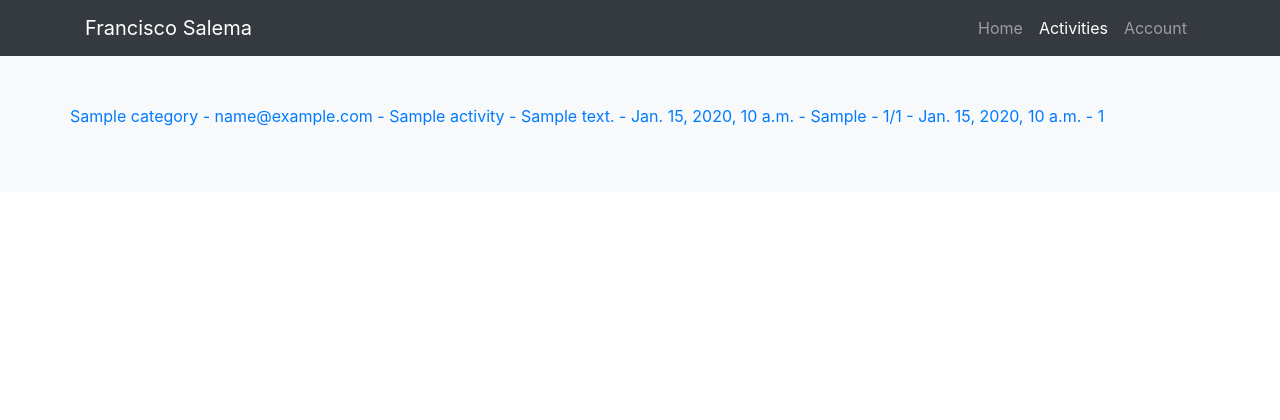
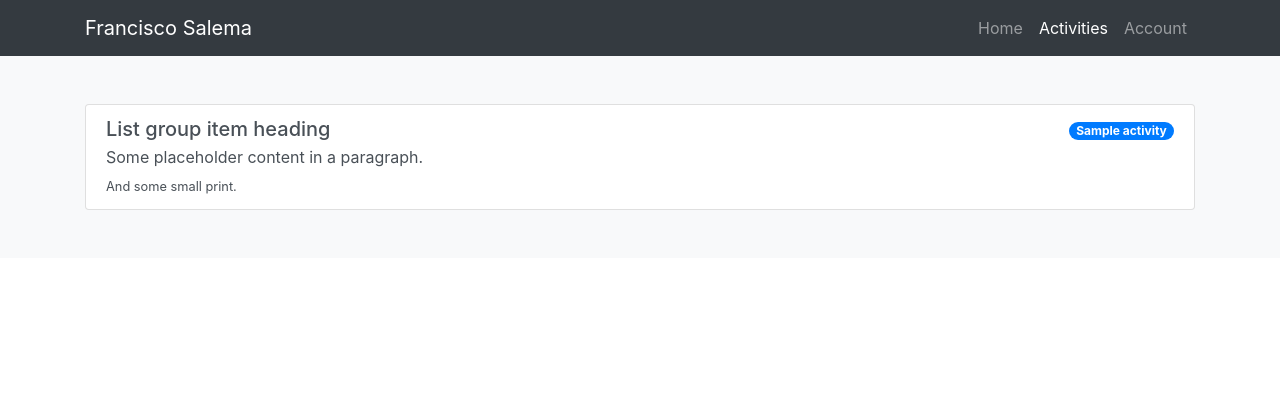
Before and after one commit to fsalemag/django_app, a Django app: page /activities/category/1 in a window 1280 px wide. Shown: the top 420 px of the page. Run offline with Django 3.2, Linux system fonts and the light colour scheme; tables that the repository leaves empty hold one stand-in row (values such as "Sample post"); some libraries are stand-ins or nearby versions.

```diff
--- a/activities/templates/activities/activities.html
+++ b/activities/templates/activities/activities.html
@@ -6,21 +6,20 @@
     <main role="main">
         <div class="album py-5 bg-light">
             <div class="container">
-                <div class="row">
-
+                <div class="list-group">
                     {% for activity in object_list %}
-                        <a href="{% url 'activities-detail' activity.category activity.id %}"><p>{{ activity.category }} - {{ activity.creator }} - {{ activity.title }}
-                            - {{ activity.description }} -
-                            {{ activity.created_on }} -
-                            {{ activity.location }} -
-                            {{ activity.participants.count }}/{{ activity.max_n_participants }} -
-                            {{ activity.time_of_event }} -  {{ activity.id }}
-                        </p></a>
+                        <a href="{% url 'activities-detail' activity.category activity.id %}"
+                           class="list-group-item list-group-item-action">
+                            <div class="d-flex w-100 justify-content-between align-middle align-items-center">
+                                <h5 class="mb-1">List group item heading</h5>
+                                <span class="badge badge-primary badge-pill align-middle">{{ activity }}</span>
+                            </div>
+                            <p class="mb-1">Some placeholder content in a paragraph.</p>
+                            <small>And some small print.</small>
+                        </a>
                     {% endfor %}
-
                 </div>
             </div>
         </div>
-
     </main>
 {% endblock %}
--- a/activities/views.py
+++ b/activities/views.py
@@ -12,20 +12,19 @@ class CategoryView(ListView):
     model = Category
     template_name = "activities/index.html"
 
-    # categories = Category.objects.annotate(number_of_activities=Count('activity'))
-
     def get_queryset(self):
         qs = super().get_queryset()
-        qs = qs.annotate(n_activities=Count('activity'))
+        qs = qs.annotate(n_activities=Count('activity')).order_by(
+            "-n_activities"
+        )
 
         return qs
-
-    # ordering = ['-date_posted']
 
 
 class ActivityMineView(ListView):
     model = Activity
     template_name = "activities/activity-mine.html"
+
     # ordering = ['-date_posted']
 
     def get_queryset(self, *args, **kwargs):
```
